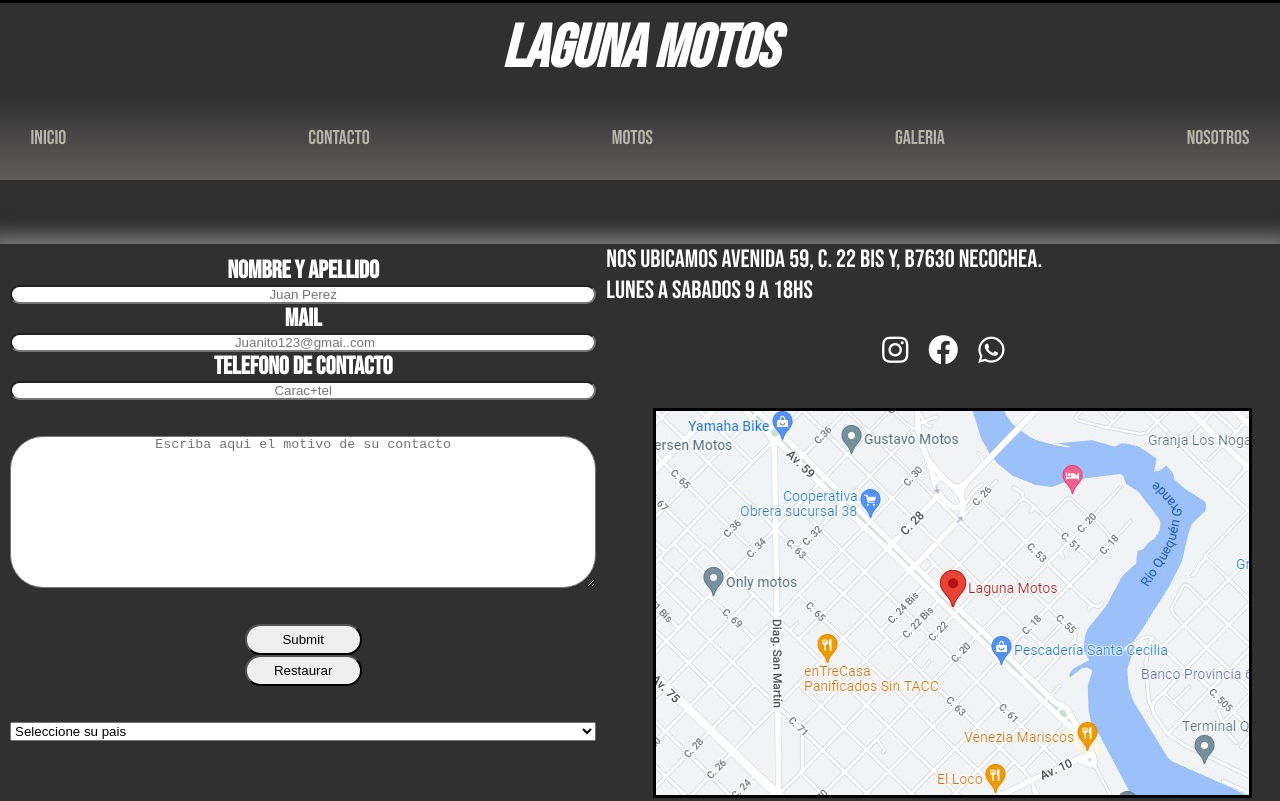
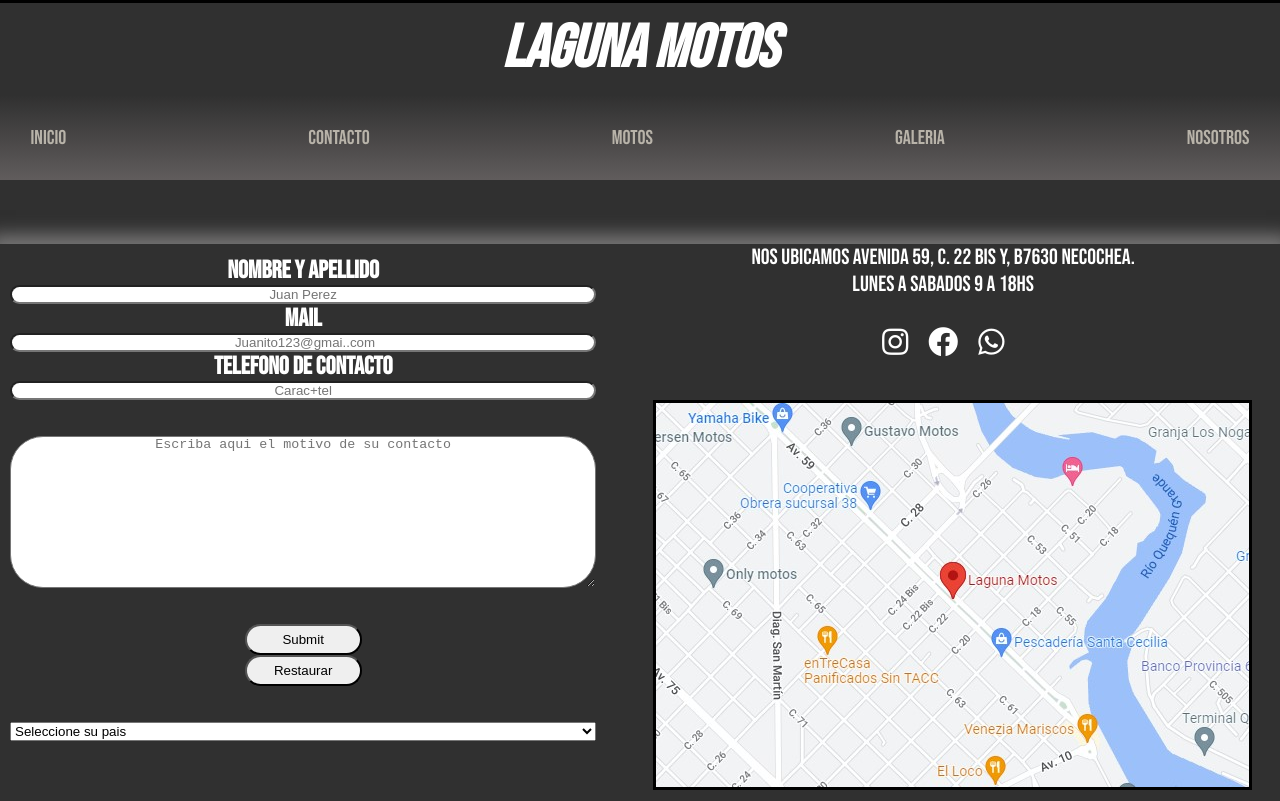
Before and after one commit to SantiagoGonzalez2/proyecto-laguna-motos, a plain HTML site: page contacto.html in a window 1280 px wide. Shown: the top 801 px of the page. Drawn offline with nearby package versions, Linux system fonts and the light colour scheme.

Commit message:
correcion textos

```diff
--- a/CSS/style.css
+++ b/CSS/style.css
@@ -101,6 +101,14 @@ section img {
     text-align: justify;
     font-size: 22px;
 }
+
+#parrafo {
+    font-family: 'Bebas Neue';
+    color: white;
+    text-align: center;
+    font-size: 22px;
+}
+
 
 .footer {
     background: rgb(48, 48, 48);
--- a/contacto.html
+++ b/contacto.html
@@ -57,7 +57,7 @@
             </select>
         </form>
         <section class="sectionc">
-            <p class="parrafo"> Nos ubicamos Avenida 59, C. 22 Bis y, B7630 Necochea. <br> Lunes a sabados 9 a 18hs</p>
+            <p id="parrafo"> Nos ubicamos Avenida 59, C. 22 Bis y, B7630 Necochea. <br> Lunes a sabados 9 a 18hs</p>
             <br>
             <div class="infofooter">
                 <a href="https://www.instagram.com/lagunamotosnecochea/" target="_blank"><i
```
Also changed, not shown: index.html (+1 -1 lines).
